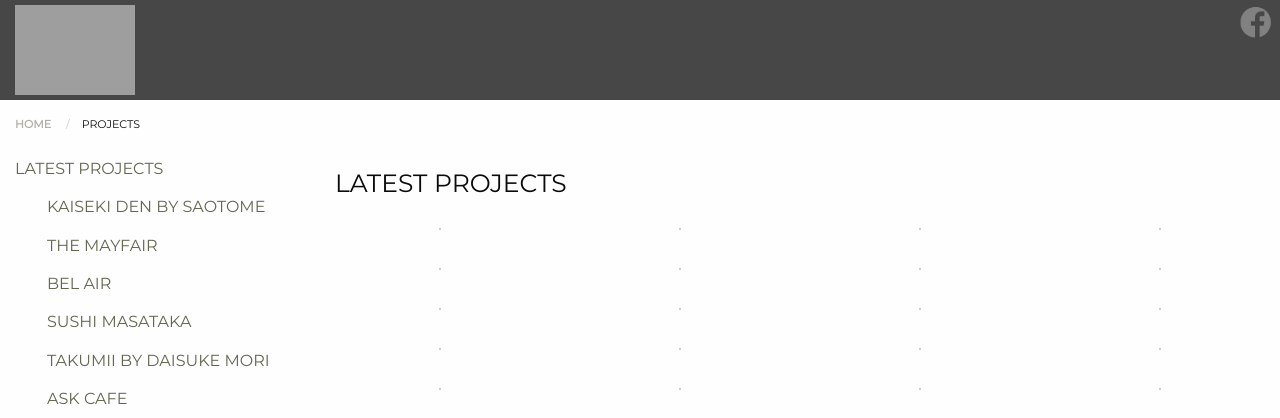
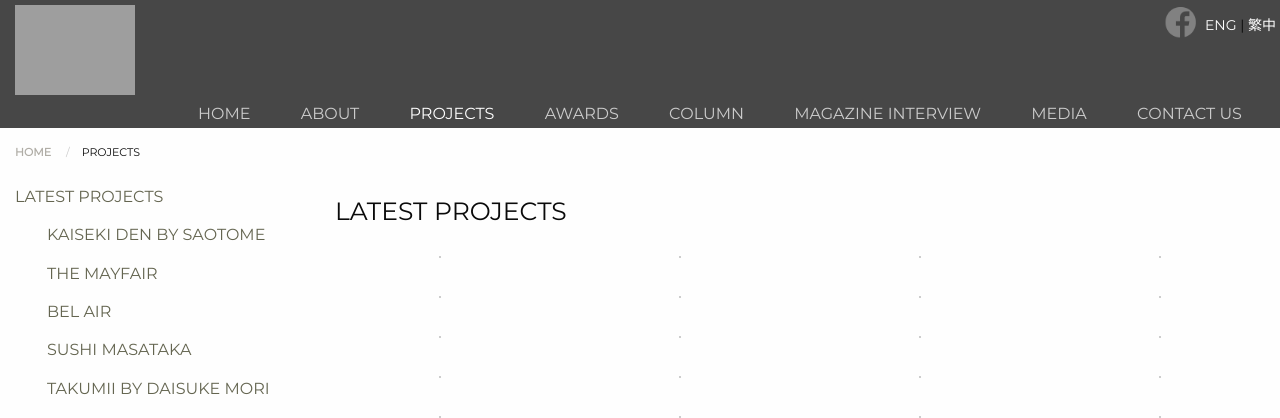
Before and after one commit to longlongso/o_interiors, a PHP site: page /DbName/project.html?type=new in a window 1280 px wide. Shown: the top 418 px of the page. Run offline with PHP 8.4, Linux system fonts and the light colour scheme; data comes from the database, SQL or seed files in the repository; both versions use the stored data as it was after the commit; some libraries are stand-ins or nearby versions; grey boxes are pictures that could not be loaded.

Commit message:
Signed-off-by: long-eg <837717627@qq.com>

```diff
--- a/application/home/lang/en-us.php
+++ b/application/home/lang/en-us.php
@@ -58,7 +58,7 @@
 
 	// categary
 	'cate_home'=>'Home',
-	'cate_about'=>'About Us',
+	'cate_about'=>'About',
 	'cate_projects'=>'Projects',
 	'cate_awards'=>'Awards',
 	'cate_client'=>'Client',
@@ -85,7 +85,7 @@
 	'text_business_c'=>'( By Appointment Only )',
 
 	// home
-	'read_more'=>'READ MORE',
+	'read_more'=>'MORE NEWS',
 	'read_more_about'=>'About Us',
 
 ];
--- a/application/home/lang/zh-hk.php
+++ b/application/home/lang/zh-hk.php
@@ -58,7 +58,7 @@
 
 	//菜單
 	'cate_home'=>'首頁',
-	'cate_about'=>'關於我們',
+	'cate_about'=>'關於',
 	'cate_projects'=>'項目',
 	'cate_awards'=>'獎項',
 	'cate_client'=>'合作',
--- a/application/home/view/home/index.html
+++ b/application/home/view/home/index.html
@@ -30,6 +30,7 @@
 			<p style="font-size: 19px; color: #9e9e9e;">
 			O Interiors Ltd. is an interior design firm based in Hong Kong. We create space for residential, restaurant, office and retail. We are a team of professional, energetic individual’s with talented designers and experienced managers available to guide our client’s through the flawless and timely execution of any residential design project.
 			</p>
+			<div class="text-right"><a href="news.html" style="color: #666;">{:lang('read_more')}</a></div>
 		</div>
 
 
--- a/static/css/app.css
+++ b/static/css/app.css
@@ -40,14 +40,14 @@
 }
 .nav a {
     text-transform: Uppercase;
-    color: #000;
+    color: #ccc;
     font-size: 1rem;
     display: inline-block;
     padding: 2px 10px;
 }
 
 .nav a.active {
-    border-bottom: 2px solid #000;
+    color: #fff;
 }
 
 @media print,
```
Also changed, not shown: application/home/view/base/header.html (+7 -6 lines), runtime/temp/079e91b89afe473be246810b8995effd.php (+9 -7 lines), SQL_BAK2020_0318/o_interiors.sql, static/image/icon.png, static/image/log.png, static/image/logo.jpg, static/image/logo.png, static/image/reg.png.
